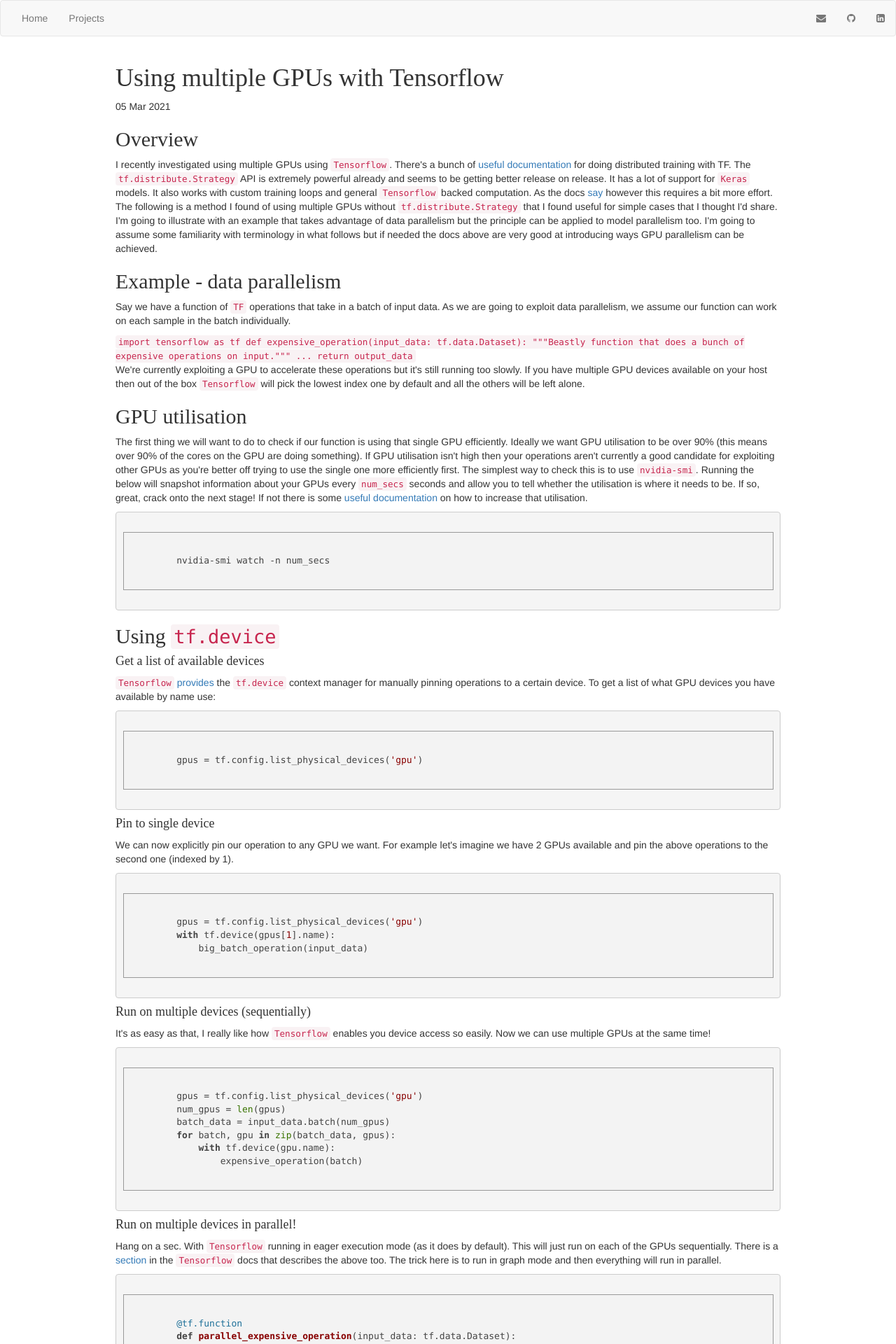
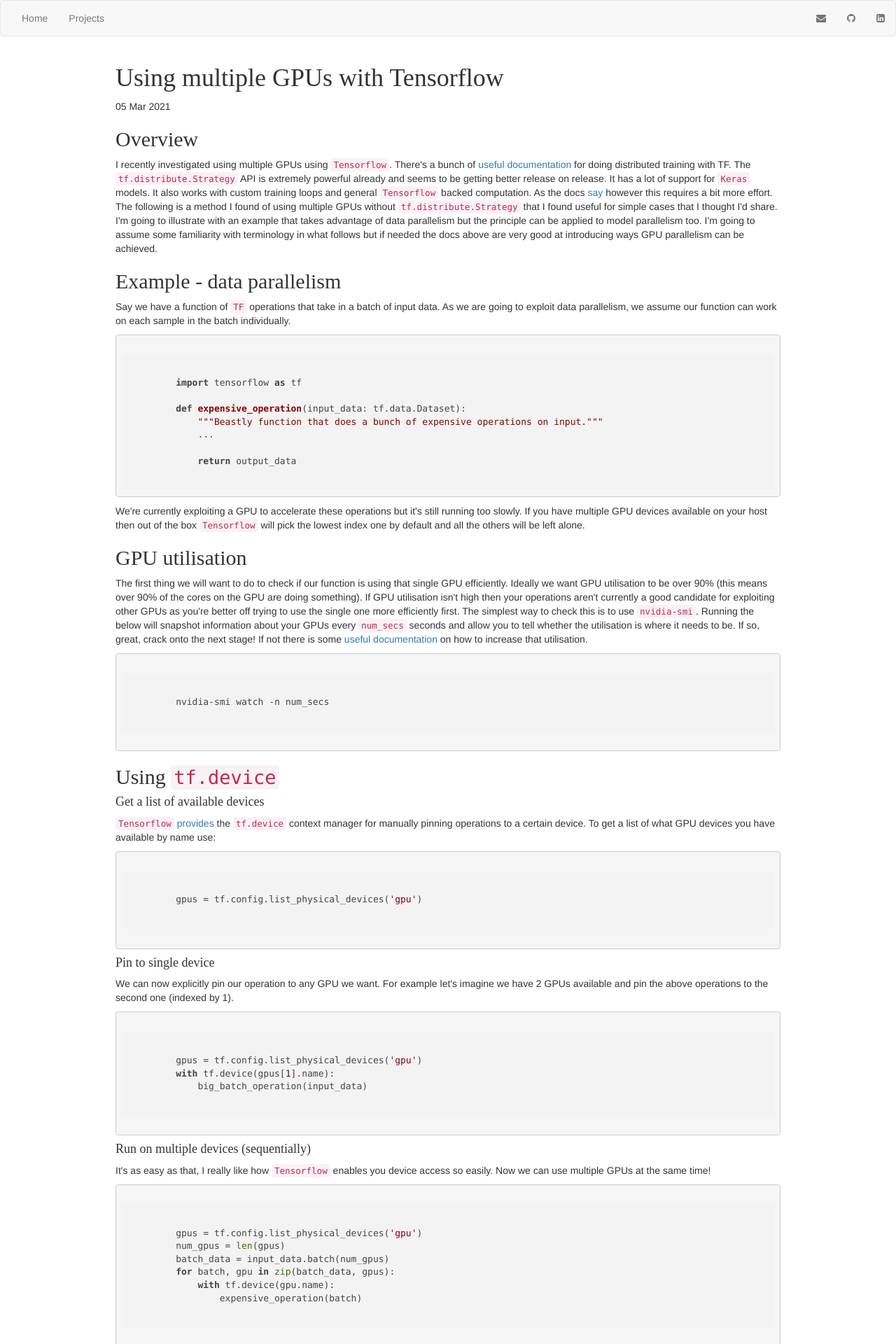
Before and after one commit to Nush395/Nush395.github.io, a Jekyll site: the page built from _posts/2021-03-05-multi-gpu.html, in a window 1280 px wide. Shown: the top 1920 px of the page at 70% size. Built offline with Jekyll 4.4.1, drawn with Linux system fonts in a browser that asks for light colours; nearby versions of some CDN libraries.

Commit message:
tiny fix.

```diff
--- a/_posts/2021-03-05-multi-gpu.html
+++ b/_posts/2021-03-05-multi-gpu.html
@@ -26,6 +26,7 @@ I recently investigated using multiple GPUs using <code>Tensorflow</code>. There
     Say we have a function of <code>TF</code> operations that take in a batch of input data. As we are going to exploit data
     parallelism, we assume our function can work on each sample in the batch individually.
 </p>
+<pre>
     <code class="python">
         import tensorflow as tf
 
@@ -34,7 +35,7 @@ I recently investigated using multiple GPUs using <code>Tensorflow</code>. There
             ...
 
             return output_data
-    </code>
+    </code></pre>
 <p>
     We're currently exploiting
     a GPU to accelerate these operations but it's still running too slowly.
@@ -55,7 +56,7 @@ I recently investigated using multiple GPUs using <code>Tensorflow</code>. There
     <a href="https://www.tensorflow.org/guide/gpu_performance_analysis">useful documentation</a>
     on how to increase that utilisation.
 </p>
-<pre class="bash">
+<pre>
     <code>
         nvidia-smi watch -n num_secs
     </code>
@@ -72,7 +73,7 @@ I recently investigated using multiple GPUs using <code>Tensorflow</code>. There
     the <code>tf.device</code> context manager for manually pinning operations to a certain device.
     To get a list of what GPU devices you have available by name use:
 </p>
-<pre class="python">
+<pre>
     <code>
         gpus = tf.config.list_physical_devices('gpu')
     </code>
@@ -84,7 +85,7 @@ I recently investigated using multiple GPUs using <code>Tensorflow</code>. There
     We can now explicitly pin our operation to any GPU we want. For example let's imagine we have
     2 GPUs available and pin the above operations to the second one (indexed by 1).
 </p>
-<pre class="python">
+<pre>
     <code>
         gpus = tf.config.list_physical_devices('gpu')
         with tf.device(gpus[1].name):
@@ -98,7 +99,7 @@ I recently investigated using multiple GPUs using <code>Tensorflow</code>. There
     It's as easy as that, I really like how <code>Tensorflow</code> enables you device access so easily.
     Now we can use multiple GPUs at the same time!
 </p>
-<pre class="python">
+<pre>
     <code>
         gpus = tf.config.list_physical_devices('gpu')
         num_gpus = len(gpus)
--- a/css/main.css
+++ b/css/main.css
@@ -17,10 +17,3 @@ h1, h2, h3, h4, h5, h6 {
 p.big {
   line-height: 1.8;
 }
-
-pre code {
-  background-color: #eee;
-  border: 1px solid #999;
-  display: block;
-  padding: 20px;
-}
```
